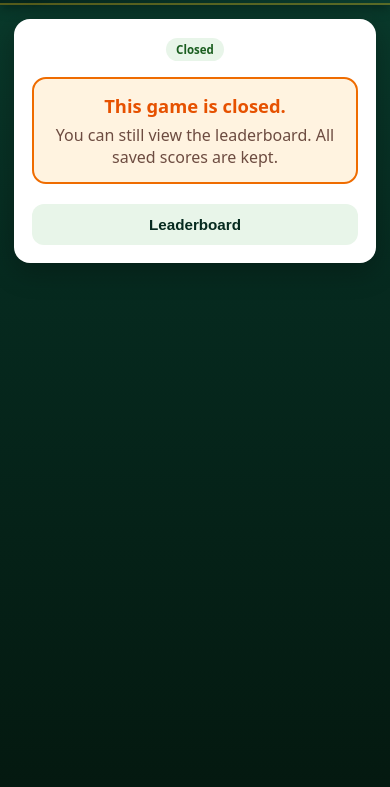
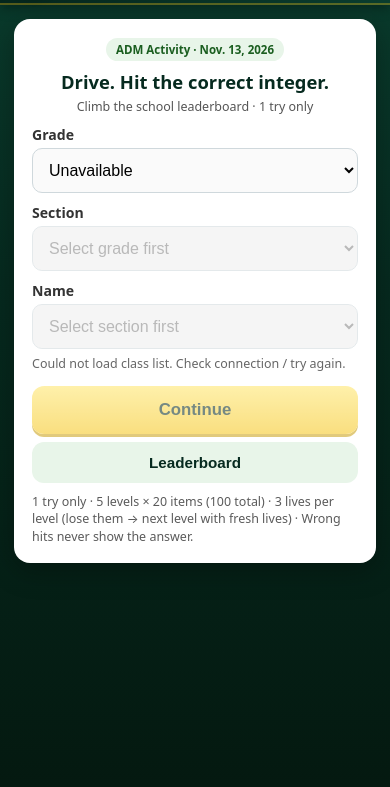
Before and after one commit to raymartvalbarez/integer-racer, a plain HTML site: page index.html in a window 390 px wide. Shown: the part 57-844 px from the top of the page. Drawn offline with Linux system fonts and the light colour scheme; no server answers.

Commit message:
Revert "Close the game to new play; keep the leaderboard and saved scores."
This reverts commit 2d21a9d7ee9257906b86e0267f4b0844d1547e49. Bump game.js cache to 20261118a so phones load the playable page.

```diff
--- a/game.js
+++ b/game.js
@@ -30,38 +30,18 @@
   const SESSION_DATE = 'Nov. 13, 2026';
   const SESSION_ISO = '2026-11-13';
   const SESSION_KEY = 'nov13';
-  // Hard close (Nov 16, 2026): no new play and no new score saves. Leaderboards stay open. Saved MantleDB scores are untouched.
-  const ADM_CLOSED = true;
-  // Previous window (Asia/Manila): Nov 9, 2026 12:00 AM through Nov 13, 2026 11:59 PM.
+  // Nov 13 scored play uses the nov13 namespace. The nov10 namespace is read-only for leaderboards.
+  // Window (Asia/Manila): Nov 9, 2026 12:00 AM through Nov 13, 2026 11:59 PM. Demo always works. 1-try rule unchanged.
   const OPEN_FROM_MS = Date.parse('2026-11-09T00:00:00+08:00');
   const OPEN_UNTIL_MS = Date.parse('2026-11-13T23:59:59.999+08:00');
   function isSessionOpen() {
-    if (ADM_CLOSED) return false;
     var now = Date.now();
     return now >= OPEN_FROM_MS && now <= OPEN_UNTIL_MS;
   }
 
+
   function sessionClosedMessage() {
-    return 'This game is closed.';
-  }
-
-  function showClosedUI() {
-    var form = document.getElementById('play-form');
-    if (form) form.hidden = true;
-    var msg = document.getElementById('closed-msg');
-    if (msg) msg.hidden = false;
-    var wrap = document.getElementById('levels-wrap');
-    if (wrap) { wrap.hidden = true; wrap.style.display = 'none'; }
-    var how = document.querySelector('#screen-start .how');
-    if (how) how.hidden = true;
-    var demoBtn = document.getElementById('btn-demo');
-    if (demoBtn) demoBtn.hidden = true;
-    var demoBanner = document.getElementById('demo-banner');
-    if (demoBanner) demoBanner.hidden = true;
-    var small = document.querySelector('header.app h1 small');
-    if (small) small.textContent = 'This game is closed';
-    var badge = document.querySelector('.hero .badge');
-    if (badge) badge.textContent = 'Closed';
+    return 'This ADM activity is open through Nov. 13, 2026, 11:59 PM (Asia/Manila). Use ?demo=1 to practice anytime.';
   }
 
 
@@ -461,7 +441,6 @@
     }
   }
 async function submitRecord(entry) {
-    if (ADM_CLOSED) return false;
     const local = JSON.parse(localStorage.getItem('ir-local-board-nov13') || '[]');
     const idx = local.findIndex((e) => norm(e.name) === norm(entry.name) && String(e.grade) === String(entry.grade));
     if (idx >= 0) local[idx] = entry;
@@ -519,7 +498,7 @@ async function submitRecord(entry) {
   var remoteConfirmed = false;
   function pendingKey(p) { return 'ir-pending-nov13-' + keyOf(p); }
   function setPending(entry) {
-    if (DEMO || ADM_CLOSED) return;
+    if (DEMO) return;
     try { localStorage.setItem(pendingKey(entry), JSON.stringify(entry)); } catch (e) {}
   }
   function clearPending(entry) {
@@ -530,7 +509,7 @@ async function submitRecord(entry) {
   }
   function sleepMs(ms) { return new Promise(function (r) { setTimeout(r, ms); }); }
   async function submitWithRetry(entry) {
-    if (DEMO || ADM_CLOSED) return false;
+    if (DEMO) return false;
     var waits = [0, 1500, 4000, 9000];
     for (var i = 0; i < waits.length; i++) {
       if (waits[i]) await sleepMs(waits[i]);
@@ -542,7 +521,7 @@ async function submitRecord(entry) {
   }
   var flushing = false;
   async function flushPending() {
-    if (DEMO || ADM_CLOSED || flushing) return;
+    if (DEMO || flushing) return;
     flushing = true;
     var keys = [];
     try {
@@ -1107,7 +1086,7 @@ async function submitRecord(entry) {
 
   function startAttempt() {
     return (async () => {
-      if (!isSessionOpen()) {
+      if (!DEMO && !isSessionOpen()) {
         alert(sessionClosedMessage());
         return;
       }
@@ -1443,7 +1422,6 @@ async function submitRecord(entry) {
   });
 
   function paintLobby() {
-    if (ADM_CLOSED) { showClosedUI(); return; }
     $('levels-wrap').style.display = '';
     const left = MAX_ATTEMPTS - progress.attemptsUsed;
     $('player-label').textContent =
@@ -1504,7 +1482,7 @@ async function submitRecord(entry) {
     localStorage.setItem('ir-section', section);
     progress = blankProgress();
     loadLocal();
-    if (!isSessionOpen()) {
+    if (!DEMO && !isSessionOpen()) {
       alert(sessionClosedMessage());
       return;
     }
@@ -1589,7 +1567,6 @@ async function submitRecord(entry) {
     SESSION_ISO: SESSION_ISO,
     API_NS: API_NS,
     isSessionOpen: isSessionOpen,
-    ADM_CLOSED: ADM_CLOSED,
     Sound,
     DEMO,
     ITEM_SEC,
@@ -1645,7 +1622,6 @@ async function submitRecord(entry) {
   }
 
   function applySessionLabel() {
-    if (ADM_CLOSED) { showClosedUI(); return; }
     var small = document.querySelector('header.app h1 small');
     if (small) small.textContent = SESSION_LABEL;
     var badge = document.querySelector('.hero .badge');
@@ -1654,8 +1630,7 @@ async function submitRecord(entry) {
   applySessionLabel();
   window.addEventListener('pageshow', applySessionLabel);
 
-  if (ADM_CLOSED) showClosedUI();
-  if (!ADM_CLOSED) loadLearners();
+  loadLearners();
   Sound.paintBtn();
   const btnSound = $('btn-sound');
   if (btnSound) btnSound.onclick = () => Sound.toggle();
--- a/index.html
+++ b/index.html
@@ -101,17 +101,12 @@ td.lvl{font-weight:700;color:#0d47a1}
 #board-caption{margin:0 0 6px;font-size:.8rem;color:#555;font-weight:700}
 #screen-board table{font-size:.84rem}
 #screen-board th:nth-child(3),#screen-board td.gs{font-size:.78rem;color:#555}
-
-#closed-msg{text-align:center;padding:14px 12px;margin:4px 0 12px;background:#fff3e0;border:2px solid #ef6c00;border-radius:14px}
-#closed-msg strong{display:block;font-size:1.15rem;color:#e65100;margin-bottom:6px}
-#closed-msg .tag{margin-top:0;color:#6d4c41}
-#play-form[hidden]{display:none!important}
 </style>
 </head>
 <body>
 <header class="app">
   <div class="logo">IR</div>
-  <h1>Integer Racer<small>This game is closed</small></h1>
+  <h1>Integer Racer<small>ADM Activity · Nov. 13, 2026</small></h1>
   <button type="button" id="btn-sound" title="Music &amp; sound" aria-label="Toggle sound"
     style="margin-left:auto;background:#f5c518;color:#062a1f;border:0;border-radius:999px;padding:8px 12px;font-weight:800;font-size:.85rem;box-shadow:0 2px 0 #c9a012">🔊 On</button>
 </header>
@@ -119,13 +114,10 @@ td.lvl{font-weight:700;color:#0d47a1}
 <section id="screen-start" class="screen active">
   <div class="card">
     <div class="hero">
-      <div class="badge">Closed</div>
+      <div class="badge">ADM Activity · Nov. 13, 2026</div>
+      <strong>Drive. Hit the correct integer.</strong>
+      <div class="tag">Climb the school leaderboard · 1 try only</div>
     </div>
-    <div id="closed-msg">
-      <strong>This game is closed.</strong>
-      <div class="tag">You can still view the leaderboard. All saved scores are kept.</div>
-    </div>
-    <div id="play-form" hidden>
     <label for="inp-grade">Grade</label>
     <select id="inp-grade">
       <option value="">Loading…</option>
@@ -140,10 +132,9 @@ td.lvl{font-weight:700;color:#0d47a1}
     </select>
     <div id="load-status">Loading class list…</div>
     <button class="primary" id="btn-play" disabled>Continue</button>
-    </div>
     <button class="secondary" id="btn-go-board">Leaderboard</button>
-    <p class="note" hidden>1 try only · 5 levels × 20 items (100 total) · 3 lives per level (lose them → next level with fresh lives) · Wrong hits never show the answer.</p>
-    <div id="levels-wrap" hidden style="display:none;margin-top:12px">
+    <p class="note">1 try only · 5 levels × 20 items (100 total) · 3 lives per level (lose them → next level with fresh lives) · Wrong hits never show the answer.</p>
+    <div id="levels-wrap" style="display:none;margin-top:12px">
       <div id="player-label"></div>
       <div id="level-btns"></div>
     </div>
@@ -216,6 +207,6 @@ td.lvl{font-weight:700;color:#0d47a1}
 </section>
 
 <script src="questions.js?v=20261112lb"></script>
-<script src="game.js?v=20261116a"></script>
+<script src="game.js?v=20261118a"></script>
 </body>
 </html>
```
